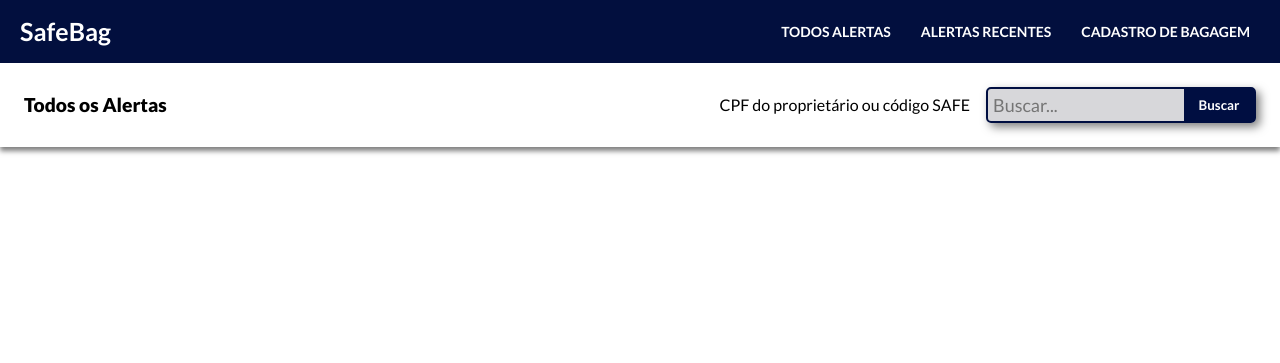
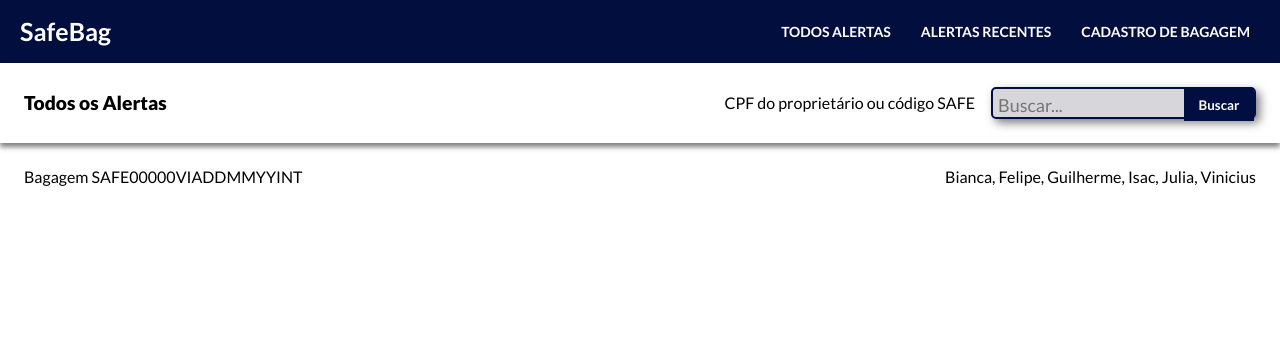
Before and after one commit to biancacordebello/SafeBag, a PHP site: page /pages/main.php in a window 1280 px wide. Shown: the top 363 px of the page. Run offline with PHP 8.4, Linux system fonts and the light colour scheme; some libraries are stand-ins or nearby versions.

Commit message:
div class alerta

```diff
--- a/assets/styles/web/main.css
+++ b/assets/styles/web/main.css
@@ -4,7 +4,8 @@
 
 *{
   font-family: "Lato", sans-serif;
-    padding: 0;
+  margin: 0;
+  box-sizing: border-box;
 }
 
 .container{
@@ -74,3 +75,12 @@ input:focus{
   color: #ffff;
   cursor: pointer;
   }
+
+  .alerta {
+    display: flex;
+    flex-direction: row;
+    align-items: center;
+    padding: 1.5rem;
+    gap: 2rem;
+    justify-content: space-between;
+  }
--- a/pages/main.php
+++ b/pages/main.php
@@ -29,6 +29,14 @@
     </div>
 </div>
 
+    <!-- Ver uma forma de duplicar esses alertas
+        Os dados inclusos na div abaixo são para "ilustrações" até ter o bd
+    -->
+<div class="alerta">
+  <p class="id-mala">Bagagem SAFE00000VIADDMMYYINT</p>
+  <p class="dono-mala">Bianca, Felipe, Guilherme, Isac, Julia, Vinicius</p>
+</div>
+
 <script src="../assets/js/navbar.js"></script>
 
 </body>
```
Lines whose indentation alone changed are shown as unchanged.
